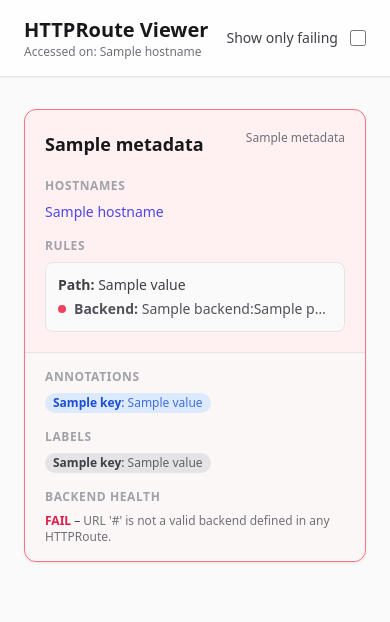
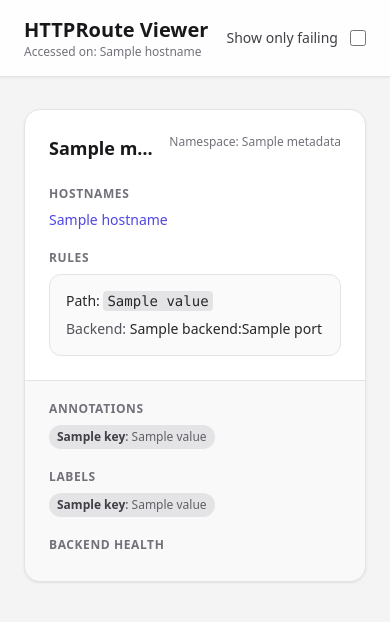
Before and after one commit to simonfelding/httproute-viewer, a FastAPI app: template templates/index.html in a window 390 px wide. Shown: the top 622 px of the page. Run offline with FastAPI, Linux system fonts and the light colour scheme; the template is opened without the code that fills it: most values are stand-ins (such as "Sample title", 1, 10 or a date in 2020); some libraries are stand-ins or nearby versions.

Commit message:
improve aesthetics more

```diff
--- a/templates/index.html
+++ b/templates/index.html
@@ -6,7 +6,6 @@
     <title>Kubernetes HTTPRoute Viewer</title>
     <script src="https://cdn.tailwindcss.com"></script>
     <style>
-        /* A slightly more pronounced but still soft shadow for cards */
         .card {
             transition: background-color 0.3s ease, border-color 0.3s ease, box-shadow 0.3s ease;
             box-shadow: 0 1px 3px 0 rgb(0 0 0 / 0.07), 0 1px 2px -1px rgb(0 0 0 / 0.07);
@@ -16,9 +15,9 @@
         }
     </style>
 </head>
-<body class="bg-zinc-50 text-zinc-700">
+<body class="bg-zinc-100 text-zinc-800">
 
-    <header class="bg-white/80 backdrop-blur-lg shadow-sm sticky top-0 z-10 border-b border-zinc-200">
+    <header class="bg-white/90 backdrop-blur-lg shadow-sm sticky top-0 z-10 border-b border-zinc-200">
         <div class="container mx-auto px-6 py-4 flex justify-between items-center">
             <div>
                 <h1 class="text-xl font-bold text-zinc-900">HTTPRoute Viewer</h1>
@@ -32,7 +31,7 @@
     </header>
 
     <main class="container mx-auto px-6 py-8">
-        <div id="card-container" class="grid grid-cols-1 md:grid-cols-2 lg:grid-cols-3 gap-6">
+        <div id="card-container" class="grid grid-cols-1 md:grid-cols-2 lg:grid-cols-3 gap-8">
             {% for route in http_routes %}
             {% set has_failed_condition = false %}
             {% if route.status and route.status.parents %}
@@ -45,49 +44,68 @@
               {% endfor %}
             {% endif %}
 
-            <div class="card bg-white rounded-xl flex flex-col border"
+            <div class="card bg-white rounded-2xl flex flex-col border"
                  data-status="{{ 'failing' if has_failed_condition else 'neutral' }}">
                 <!-- Card Header -->
-                <div class="p-5">
+                <div class="p-6">
                     <div class="flex justify-between items-start">
                         <h2 class="text-lg font-semibold text-zinc-900 truncate" title="{{ route.metadata.name }}">{{ route.metadata.name }}</h2>
                         <span class="text-xs text-zinc-500 ml-4 flex-shrink-0 text-right">
-                           {{ route.metadata.namespace }}
+                           Namespace: {{ route.metadata.namespace }}
                         </span>
                     </div>
                     {% if route.metadata.annotations and 'kubernetes.io/description' in route.metadata.annotations %}
-                    <p class="text-sm text-zinc-500 italic mt-1">
+                    <p class="text-sm text-zinc-600 italic mt-1.5">
                         {{ route.metadata.annotations['kubernetes.io/description'] }}
                     </p>
                     {% endif %}
                 </div>
 
                 <!-- Card Body -->
-                <div class="px-5 pb-5 flex-grow space-y-4">
+                <div class="px-6 pb-6 flex-grow space-y-5">
+                    <!-- === NEW: Special Owner Info Box === -->
+                    {% if (route.metadata.annotations and 'owner/contact' in route.metadata.annotations) or (route.metadata.annotations and 'owner/link' in route.metadata.annotations) %}
                     <div>
-                        <h3 class="text-xs font-bold uppercase tracking-wider text-zinc-400 mb-2">Hostnames</h3>
+                        <div class="p-3 border border-zinc-200 rounded-xl bg-zinc-50 space-y-2">
+                            {% if 'owner/contact' in route.metadata.annotations %}
+                            <a href="mailto:{{ route.metadata.annotations['owner/contact'] }}" class="flex items-center text-sm text-indigo-600 hover:underline group">
+                                <svg class="w-4 h-4 mr-2 text-zinc-400 group-hover:text-indigo-600" fill="none" stroke="currentColor" viewBox="0 0 24 24"><path stroke-linecap="round" stroke-linejoin="round" stroke-width="2" d="M3 8l7.89 5.26a2 2 0 002.22 0L21 8M5 19h14a2 2 0 002-2V7a2 2 0 00-2-2H5a2 2 0 00-2 2v10a2 2 0 002 2z"></path></svg>
+                                {{ route.metadata.annotations['owner/contact'] }}
+                            </a>
+                            {% endif %}
+                            {% if 'owner/link' in route.metadata.annotations %}
+                            <a href="{{ route.metadata.annotations['owner/link'] }}" target="_blank" class="flex items-center text-sm text-indigo-600 hover:underline group">
+                                <svg class="w-4 h-4 mr-2 text-zinc-400 group-hover:text-indigo-600" fill="none" stroke="currentColor" viewBox="0 0 24 24"><path stroke-linecap="round" stroke-linejoin="round" stroke-width="2" d="M13.828 10.172a4 4 0 00-5.656 0l-4 4a4 4 0 105.656 5.656l1.102-1.101m-.758-4.899a4 4 0 005.656 0l4-4a4 4 0 00-5.656-5.656l-1.1 1.1"></path></svg>
+                                {{ route.metadata.annotations['owner/link'] }}
+                            </a>
+                            {% endif %}
+                        </div>
+                    </div>
+                    {% endif %}
+
+                    <div>
+                        <h3 class="text-xs font-bold uppercase tracking-wider text-zinc-500 mb-2">Hostnames</h3>
                         <ul class="space-y-1">
                             {% for hostname in route.spec.hostnames %}
                             <li class="flex items-center">
-                                <a href="http://{{ hostname }}" target="_blank" class="text-sm text-indigo-600 hover:underline">{{ hostname }}</a>
+                                <a href="http://{{ hostname }}" target="_blank" class="text-sm font-medium text-indigo-600 hover:text-indigo-800 hover:underline">{{ hostname }}</a>
                             </li>
                             {% endfor %}
                         </ul>
                     </div>
                     <div>
-                        <h3 class="text-xs font-bold uppercase tracking-wider text-zinc-400 mb-2">Rules</h3>
+                        <h3 class="text-xs font-bold uppercase tracking-wider text-zinc-500 mb-2">Rules</h3>
                         <div class="space-y-2">
                         {% for rule in route.spec.rules %}
-                            <div class="p-3 border border-zinc-200 rounded-lg bg-zinc-50">
+                            <div class="p-4 border border-zinc-200 rounded-xl bg-zinc-50">
                                 {% for match in rule.get('matches', []) %}
-                                    <p class="text-sm font-medium text-zinc-700"><strong>Path:</strong> {{ match.path.value }}</p>
+                                    <p class="text-sm font-medium text-zinc-800">Path: <code class="bg-zinc-200 px-1 py-0.5 rounded">{{ match.path.value }}</code></p>
                                 {% endfor %}
                                 {% for backend in rule.backendRefs %}
-                                <div class="flex items-center mt-1">
-                                    <span class="status-indicator h-2 w-2 rounded-full mr-2 flex-shrink-0"
-                                          data-url="{{ backend.internal_url }}"></span>
+                                <div class="flex items-center mt-2">
+                                    <span class="status-indicator h-2 w-2 rounded-full mr-2 flex-shrink-0"></span>
                                     <p class="truncate text-sm text-zinc-600">
-                                        <strong>Backend:</strong> {{ backend.name }}:{{ backend.port }}
+                                        Backend: <span class="font-medium text-zinc-800">{{ backend.name }}:{{ backend.port }}</span>
                                     </p>
                                 </div>
                                 {% endfor %}
@@ -98,14 +116,20 @@
                 </div>
 
                 <!-- Card Footer with metadata -->
-                <div class="bg-zinc-50/70 rounded-b-xl px-5 py-4 mt-auto border-t border-zinc-200 space-y-4">
-                    {% if route.metadata.annotations and (route.metadata.annotations | length > 1 or 'kubernetes.io/description' not in route.metadata.annotations) %}
+                <div class="bg-zinc-100/50 rounded-b-2xl px-6 py-5 mt-auto border-t border-zinc-200 space-y-5">
+                    {% set other_annotations = route.metadata.annotations | rejectattr('key', 'in', ['kubernetes.io/description', 'owner/contact', 'owner/link']) | list %}
+                    {% if other_annotations %}
                     <div>
-                        <h3 class="text-xs font-bold uppercase tracking-wider text-zinc-400 mb-2">Annotations</h3>
+                        <h3 class="text-xs font-bold uppercase tracking-wider text-zinc-500 mb-2">Annotations</h3>
                         <div class="flex flex-wrap gap-1.5">
-                            {% for key, value in route.metadata.annotations.items() if key != 'kubernetes.io/description' %}
-                            <div class="bg-blue-100 text-blue-700 text-xs font-medium px-2 py-0.5 rounded-full" title="{{ key }}: {{ value }}">
-                                <span class="font-semibold">{{ key }}</span>: <span class="opacity-80">{{ value }}</span>
+                            {% for key, value in route.metadata.annotations.items() if key not in ['kubernetes.io/description', 'owner/contact', 'owner/link'] %}
+                            <div class="bg-zinc-200 text-zinc-700 text-xs font-medium px-2 py-1 rounded-full">
+                                <span class="font-semibold">{{ key }}</span>:
+                                {% if value.startswith('http') %}
+                                    <a href="{{ value }}" target="_blank" class="opacity-80 hover:underline text-indigo-600">{{ value }}</a>
+                                {% else %}
+                                    <span class="opacity-80">{{ value }}</span>
+                                {% endif %}
                             </div>
                             {% endfor %}
                         </div>
@@ -113,10 +137,10 @@
                     {% endif %}
                     {% if route.metadata.labels %}
                     <div>
-                        <h3 class="text-xs font-bold uppercase tracking-wider text-zinc-400 mb-2">Labels</h3>
+                        <h3 class="text-xs font-bold uppercase tracking-wider text-zinc-500 mb-2">Labels</h3>
                         <div class="flex flex-wrap gap-1.5">
                             {% for key, value in route.metadata.labels.items() %}
-                            <div class="bg-zinc-200 text-zinc-700 text-xs font-medium px-2 py-0.5 rounded-full" title="{{ key }}: {{ value }}">
+                            <div class="bg-zinc-200 text-zinc-700 text-xs font-medium px-2 py-1 rounded-full">
                                 <span class="font-semibold">{{ key }}</span>: <span class="opacity-80">{{ value }}</span>
                             </div>
                             {% endfor %}
@@ -125,13 +149,13 @@
                     {% endif %}
                     {% if route.status and route.status.parents %}
                     <div>
-                        <h3 class="text-xs font-bold uppercase tracking-wider text-zinc-400 mb-2">Gateway Status</h3>
+                        <h3 class="text-xs font-bold uppercase tracking-wider text-zinc-500 mb-2">Gateway Status</h3>
                         {% for parent in route.status.parents %}
-                        <div class="space-y-1">
-                            <p class="text-sm font-medium text-zinc-700">{{ parent.parentRef.namespace }}/{{ parent.parentRef.name }}</p>
+                        <div class="space-y-1 text-sm">
+                            <p class="font-medium text-zinc-800">{{ parent.parentRef.namespace }}/{{ parent.parentRef.name }}</p>
                             {% for condition in parent.conditions %}
                                 <div class="flex items-center text-xs">
-                                    <span class="w-4 pr-2 {% if condition.status == 'True' %}text-teal-500{% else %}text-rose-500{% endif %}">●</span>
+                                    <span class="w-4 pr-1.5 {% if condition.status == 'True' %}text-emerald-500{% else %}text-rose-500{% endif %}">●</span>
                                     <span class="text-zinc-600">{{ condition.message }}</span>
                                 </div>
                             {% endfor %}
@@ -140,11 +164,11 @@
                     </div>
                     {% endif %}
                     <div>
-                        <h3 class="text-xs font-bold uppercase tracking-wider text-zinc-400 mb-2">Backend Health</h3>
+                        <h3 class="text-xs font-bold uppercase tracking-wider text-zinc-500 mb-2">Backend Health</h3>
                         <div class="space-y-1">
                         {% for rule in route.spec.rules %}
                             {% for backend in rule.backendRefs %}
-                                <div class="status-message text-xs" data-url="{{ backend.internal_url }}"></div>
+                                <div class="status-message text-sm" data-url="{{ backend.internal_url }}"></div>
                             {% endfor %}
                         {% endfor %}
                         </div>
@@ -160,31 +184,28 @@
     <script>
         document.addEventListener('DOMContentLoaded', () => {
             const filterCheckbox = document.getElementById('filter-checkbox');
-            const allCards = document.querySelectorAll('.card[data-status]');
 
             const updateCardAppearance = (card) => {
                 const status = card.dataset.status;
-                // Reset classes first
-                card.classList.remove('bg-white', 'border-transparent', 'bg-teal-50', 'border-teal-400', 'bg-rose-50', 'border-rose-400');
+                card.classList.remove('bg-white', 'border-zinc-200', 'bg-emerald-50', 'border-emerald-300', 'bg-rose-50', 'border-rose-300');
                 if (status === 'success') {
-                    card.classList.add('bg-teal-50', 'border-teal-400');
+                    card.classList.add('bg-emerald-50', 'border-emerald-300');
                 } else if (status === 'failing') {
-                    card.classList.add('bg-rose-50', 'border-rose-400');
+                    card.classList.add('bg-rose-50', 'border-rose-300');
                 } else {
-                    card.classList.add('bg-white', 'border-transparent');
+                    card.classList.add('bg-white', 'border-zinc-200');
                 }
             };
 
             const updateCardStatus = (card) => {
-                // If already failing from gateway condition, it stays failing.
                 if (card.dataset.status === 'failing' && !card.querySelector('.status-indicator.bg-rose-500')) {
-                    updateCardAppearance(card); // Ensure style is applied
+                    updateCardAppearance(card);
                     return;
                 }
 
                 const indicators = card.querySelectorAll('.status-indicator');
                 const statuses = Array.from(indicators).map(ind => {
-                    if (ind.classList.contains('bg-teal-500')) return 'success';
+                    if (ind.classList.contains('bg-emerald-500')) return 'success';
                     if (ind.classList.contains('bg-rose-500')) return 'failing';
                     return 'neutral';
                 });
@@ -207,21 +228,6 @@
                 });
             };
 
-            const resetUIForRefresh = () => {
-                 document.querySelectorAll('.status-indicator').forEach(indicator => {
-                    indicator.className = 'status-indicator h-2 w-2 rounded-full mr-2 flex-shrink-0 bg-zinc-300 animate-pulse';
-                });
-                document.querySelectorAll('.status-message').forEach(messageEl => {
-                    messageEl.innerHTML = `<span class="text-zinc-400">Checking...</span>`;
-                });
-                allCards.forEach(card => {
-                    if (!card.querySelector('.text-rose-500')) {
-                        card.dataset.status = 'neutral';
-                    }
-                    updateCardAppearance(card);
-                });
-            };
-
             const runAllHealthChecks = () => {
                 document.querySelectorAll('.status-indicator').forEach(indicator => {
                     const url = indicator.dataset.url;
@@ -233,27 +239,26 @@
                     const card = indicator.closest('.card');
                     const messageEl = card.querySelector(`.status-message[data-url="${url}"]`);
                     indicator.className = 'status-indicator h-2 w-2 rounded-full mr-2 flex-shrink-0 bg-zinc-300 animate-pulse';
-                    messageEl.innerHTML = `<span class="text-zinc-400">Checking...</span>`;
-
+                    messageEl.innerHTML = `<span class="text-zinc-500">Checking...</span>`;
 
                     fetch(`/api/check-status?url=${encodeURIComponent(url)}`)
                         .then(response => response.ok ? response.json() : Promise.reject(response.json()))
                         .then(data => {
-                            indicator.className = 'status-indicator h-2 w-2 rounded-full mr-2 flex-shrink-0'; // Clear animation
-                            if (data.status_code < 500 && data.status_code != 404) {
-                                indicator.classList.add('bg-teal-500');
-                                messageEl.innerHTML = `<span class="font-bold text-teal-600">OK (${data.status_code})</span> – <code class="text-zinc-500">${data.url}</code>`;
+                            indicator.className = 'status-indicator h-2 w-2 rounded-full mr-2 flex-shrink-0';
+                            if (data.status_code >= 200 && data.status_code < 300) {
+                                indicator.classList.add('bg-emerald-500');
+                                messageEl.innerHTML = `<span class="font-semibold text-emerald-700">OK (${data.status_code})</span> – <code class="text-zinc-500">${data.url}</code>`;
                             } else {
                                 indicator.classList.add('bg-rose-500');
-                                messageEl.innerHTML = `<span class="font-bold text-rose-600">ERROR (${data.status_code})</span> – <code class="text-zinc-500">${data.url}</code>`;
+                                messageEl.innerHTML = `<span class="font-semibold text-rose-700">ERROR (${data.status_code})</span> – <code class="text-zinc-500">${data.url}</code>`;
                             }
                         })
                         .catch(errorPromise => {
                             indicator.className = 'status-indicator h-2 w-2 rounded-full mr-2 flex-shrink-0 bg-rose-500';
                             errorPromise.then(error => {
-                                messageEl.innerHTML = `<span class="font-bold text-rose-600">FAIL</span> – <span class="text-zinc-500">${error.detail || 'Could not connect'}</span>`;
+                                messageEl.innerHTML = `<span class="font-semibold text-rose-700">FAIL</span> – <span class="text-zinc-500">${error.detail || 'Could not connect'}</span>`;
                             }).catch(() => {
-                                messageEl.innerHTML = `<span class="font-bold text-rose-600">FAIL</span> – <span class="text-zinc-500">Failed to perform check</span>`;
+                                messageEl.innerHTML = `<span class="font-semibold text-rose-700">FAIL</span> – <span class="text-zinc-500">Failed to perform check</span>`;
                             });
                         })
                         .finally(() => {
@@ -266,8 +271,7 @@
             filterCheckbox.addEventListener('change', applyFilter);
             document.addEventListener('visibilitychange', () => !document.hidden && runAllHealthChecks());
 
-            // Initial setup
-            allCards.forEach(updateCardAppearance);
+            document.querySelectorAll('.card').forEach(updateCardAppearance);
             runAllHealthChecks();
         });
     </script>
```
